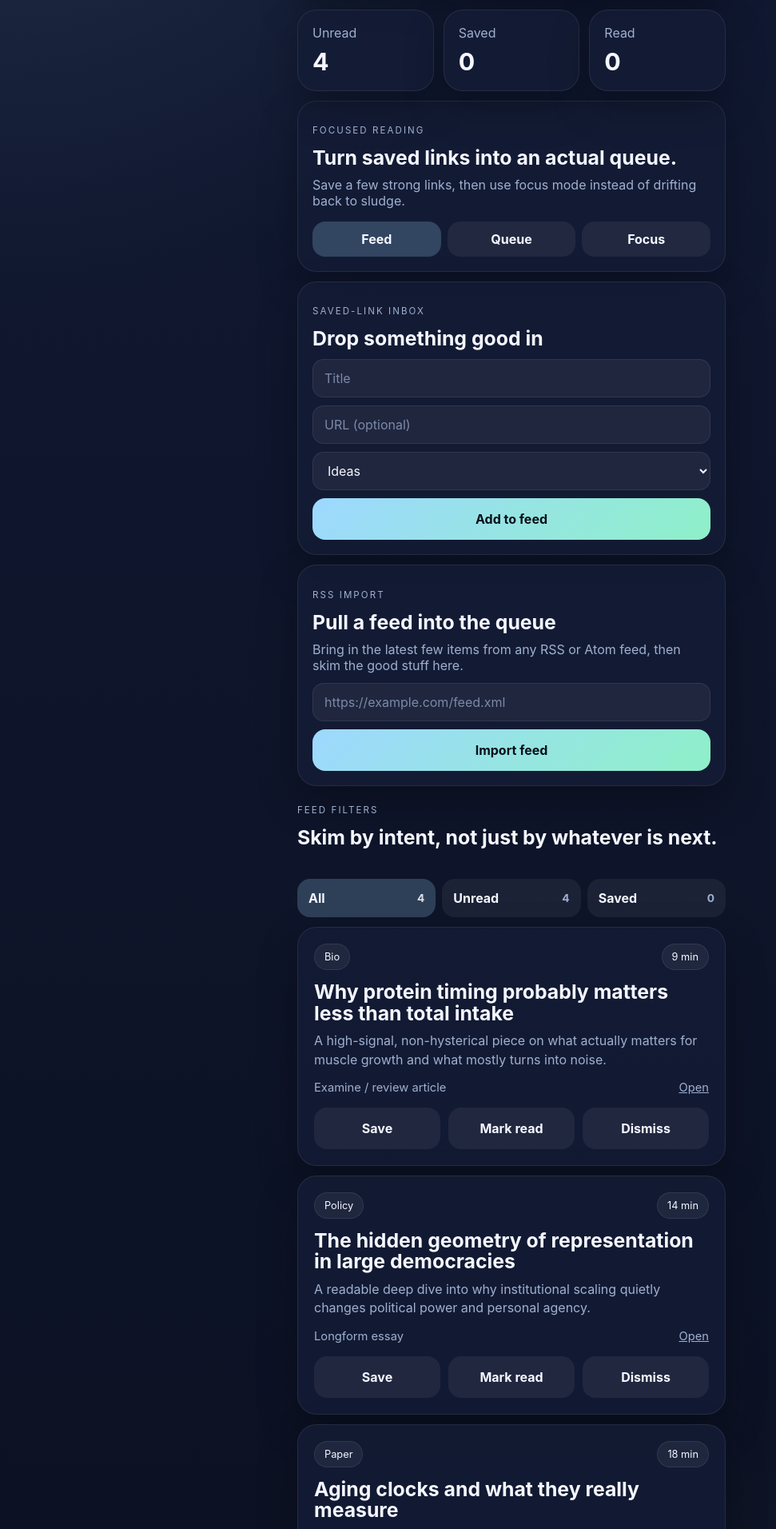
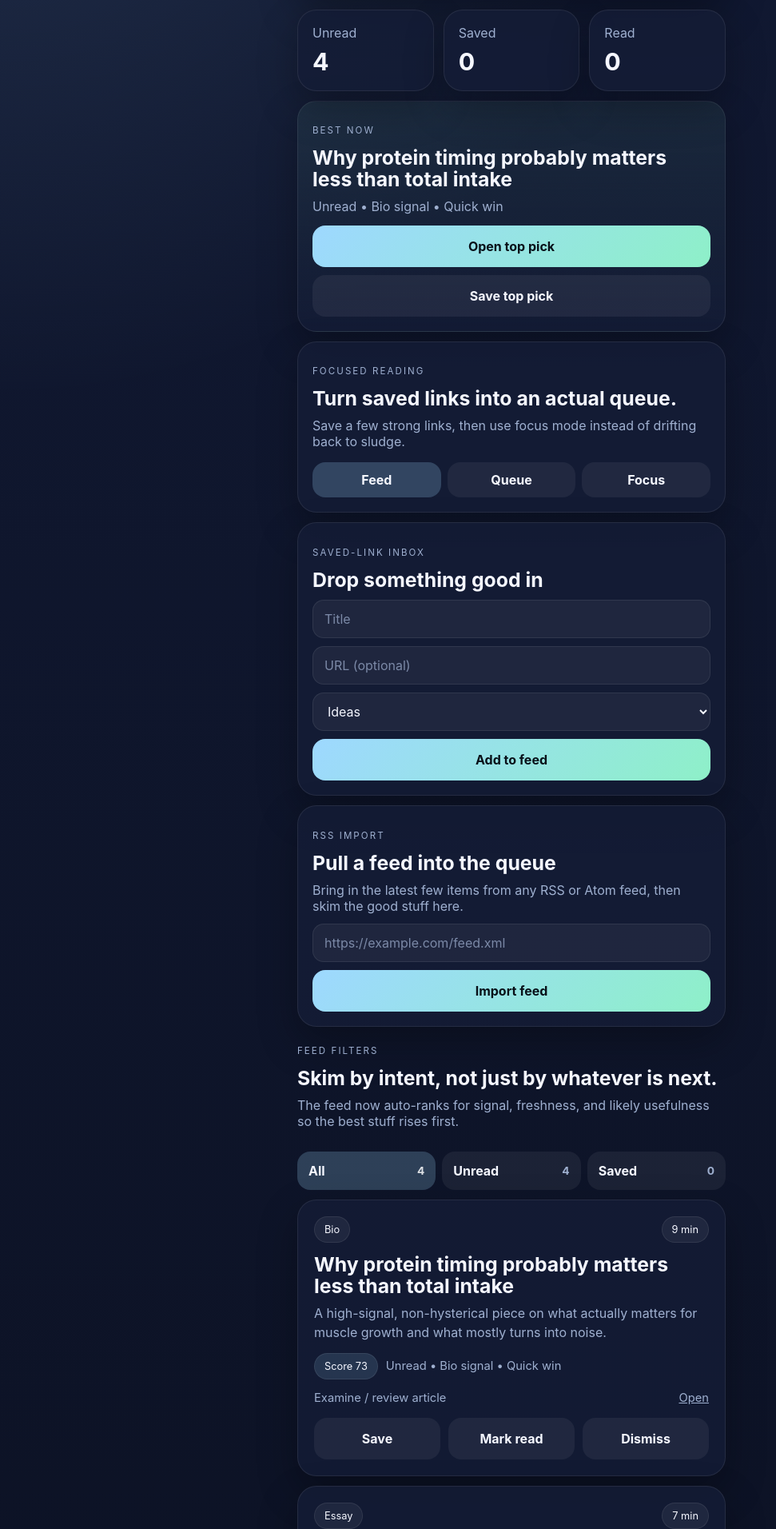
Before and after one commit to zkirby-ai/good-scroll, a Next.js app: page / in a window 1280 px wide. Shown: the part 348-2260 px from the top of the page at 80% size, without its empty margins (0-971 px from the left). Built offline with nearby package versions, Linux system fonts and the light colour scheme.

Commit message:
Add anti-sludge feed ranking

```diff
--- a/app/globals.css
+++ b/app/globals.css
@@ -48,7 +48,7 @@ h2 { margin: 14px 0 10px; font-size: 1.55rem; line-height: 1.08; }
 .statCard { padding: 18px; }
 .statCard span { color: var(--muted); display: block; }
 .statCard strong { display: block; margin-top: 8px; font-size: 1.9rem; }
-.inboxCard, .focusSummaryCard { padding: 18px; margin-bottom: 12px; }
+.inboxCard, .focusSummaryCard, .bestNowCard { padding: 18px; margin-bottom: 12px; }
 .cardHeader { margin-bottom: 12px; }
 .inboxForm { display: grid; gap: 10px; }
 .inboxForm input, .inboxForm select {
@@ -70,7 +70,7 @@ h2 { margin: 14px 0 10px; font-size: 1.55rem; line-height: 1.08; }
   gap: 12px;
   align-items: center;
 }
-.pill, .metaChip {
+.pill, .metaChip, .rankChip {
   display: inline-block;
   padding: 8px 12px;
   border-radius: 999px;
@@ -80,6 +80,20 @@ h2 { margin: 14px 0 10px; font-size: 1.55rem; line-height: 1.08; }
   font-size: 0.8rem;
 }
 .summary { margin: 0 0 14px; color: var(--muted); font-size: 1rem; line-height: 1.45; }
+.cardReasonRow {
+  display: flex;
+  flex-wrap: wrap;
+  gap: 10px;
+  align-items: center;
+  margin-bottom: 14px;
+}
+.rankChip {
+  background: rgba(158,216,255,0.14);
+}
+.reasonText {
+  color: var(--muted);
+  font-size: 0.92rem;
+}
 .sourceRow {
   margin-bottom: 16px;
   display: flex;
@@ -93,17 +107,17 @@ h2 { margin: 14px 0 10px; font-size: 1.55rem; line-height: 1.08; }
   grid-template-columns: 1fr 1fr 1fr;
   gap: 10px;
 }
-.actionGrid button, .inboxForm .primary, .focusActions button, .primaryLink, .toggleButton {
+.actionGrid button, .inboxForm .primary, .focusActions button, .bestNowActions button, .primaryLink, .toggleButton {
   border: 0;
   border-radius: 16px;
   min-height: 52px;
   font-weight: 700;
   color: var(--text);
 }
-.actionGrid .secondary, .focusActions .secondary, .toggleButton {
+.actionGrid .secondary, .focusActions .secondary, .bestNowActions .secondary, .toggleButton {
   background: rgba(255,255,255,0.06);
 }
-.actionGrid .secondary.active, .focusActions .secondary.active, .toggleButton.active {
+.actionGrid .secondary.active, .focusActions .secondary.active, .bestNowActions .secondary.active, .toggleButton.active {
   background: rgba(158,216,255,0.22);
 }
 .inboxForm .primary, .primaryLink {
@@ -167,6 +181,15 @@ h2 { margin: 14px 0 10px; font-size: 1.55rem; line-height: 1.08; }
 .viewToggle.compact .toggleButton.active span {
   color: rgba(255,255,255,0.84);
 }
+.bestNowCard {
+  display: grid;
+  gap: 14px;
+  background: linear-gradient(180deg, rgba(142,240,200,0.08), rgba(20, 28, 54, 0.86));
+}
+.bestNowActions, .focusActions {
+  display: grid;
+  gap: 10px;
+}
 .focusCard {
   background: linear-gradient(180deg, rgba(158,216,255,0.08), rgba(20, 28, 54, 0.86));
 }
@@ -177,10 +200,6 @@ h2 { margin: 14px 0 10px; font-size: 1.55rem; line-height: 1.08; }
   margin-bottom: 18px;
   color: var(--muted);
   font-size: 0.92rem;
-}
-.focusActions {
-  display: grid;
-  gap: 10px;
 }
 .primaryLink {
   display: inline-flex;
--- a/app/page.tsx
+++ b/app/page.tsx
@@ -26,6 +26,11 @@ type RssImportItem = {
   link?: string;
   pubDate?: string;
   contentSnippet?: string;
+};
+
+type RankedArticleCard = ArticleCard & {
+  score: number;
+  reasons: string[];
 };
 
 type ViewMode = 'feed' | 'queue' | 'focus';
@@ -69,6 +74,14 @@ const seedCards: ArticleCard[] = [
     url: 'https://example.com/attention-rituals'
   }
 ];
+
+const categoryWeights: Record<ArticleCard['category'], number> = {
+  Paper: 20,
+  Bio: 18,
+  Essay: 15,
+  Policy: 14,
+  Ideas: 10
+};
 
 function emptyState(): FeedState {
   return { saved: [], dismissed: [], read: [], inbox: [], rssFeeds: [] };
@@ -119,6 +132,58 @@ function sourceLabelFromUrl(input: string) {
   }
 }
 
+function scoreCard(card: ArticleCard, feedState: FeedState): RankedArticleCard {
+  const reasons: string[] = [];
+  let score = 0;
+
+  if (!feedState.read.includes(card.id)) {
+    score += 35;
+    reasons.push('Unread');
+  }
+
+  if (feedState.saved.includes(card.id)) {
+    score += 28;
+    reasons.push('You saved it');
+  }
+
+  score += categoryWeights[card.category];
+  reasons.push(`${card.category} signal`);
+
+  if (card.readMinutes <= 12) {
+    score += 12;
+    reasons.push('Quick win');
+  } else if (card.readMinutes <= 20) {
+    score += 6;
+    reasons.push('Worth a session');
+  }
+
+  if (card.createdAt) {
+    const ageHours = (Date.now() - new Date(card.createdAt).getTime()) / (1000 * 60 * 60);
+    if (ageHours <= 36) {
+      score += 10;
+      reasons.push('Fresh');
+    } else if (ageHours <= 168) {
+      score += 4;
+    }
+  }
+
+  const source = card.source.toLowerCase();
+  if (/(paper|review|journal|essay|longform|substack|research)/.test(source)) {
+    score += 8;
+    reasons.push('High-signal source');
+  }
+
+  if (feedState.read.includes(card.id)) {
+    score -= 26;
+  }
+
+  return {
+    ...card,
+    score,
+    reasons: reasons.slice(0, 3)
+  };
+}
+
 export default function HomePage() {
   const [feedState, setFeedState] = useState<FeedState>(() => loadState());
   const [title, setTitle] = useState('');
@@ -140,26 +205,34 @@ export default function HomePage() {
     () => cards.filter((card) => !feedState.dismissed.includes(card.id)),
     [cards, feedState.dismissed]
   );
+  const rankedCards = useMemo(
+    () => visibleCards
+      .map((card) => scoreCard(card, feedState))
+      .sort((a, b) => b.score - a.score),
+    [visibleCards, feedState]
+  );
   const unreadCards = useMemo(
-    () => visibleCards.filter((card) => !feedState.read.includes(card.id)),
-    [visibleCards, feedState.read]
+    () => rankedCards.filter((card) => !feedState.read.includes(card.id)),
+    [rankedCards, feedState.read]
   );
   const savedCards = useMemo(
     () => feedState.saved
-      .map((id) => visibleCards.find((card) => card.id === id))
-      .filter((card): card is ArticleCard => Boolean(card)),
-    [feedState.saved, visibleCards]
+      .map((id) => rankedCards.find((card) => card.id === id))
+      .filter((card): card is RankedArticleCard => Boolean(card))
+      .sort((a, b) => b.score - a.score),
+    [feedState.saved, rankedCards]
   );
   const filteredFeedCards = useMemo(() => {
     if (feedFilter === 'saved') return savedCards;
     if (feedFilter === 'unread') return unreadCards;
-    return visibleCards;
-  }, [feedFilter, savedCards, unreadCards, visibleCards]);
+    return rankedCards;
+  }, [feedFilter, savedCards, unreadCards, rankedCards]);
   const unreadSavedCards = useMemo(
     () => savedCards.filter((card) => !feedState.read.includes(card.id)),
     [savedCards, feedState.read]
   );
   const focusedCard = unreadSavedCards[0] ?? savedCards[0] ?? null;
+  const topCard = rankedCards[0] ?? null;
 
   const savedCount = feedState.saved.length;
   const readCount = feedState.read.length;
@@ -264,7 +337,7 @@ export default function HomePage() {
     }
   }
 
-  function renderArticleCard(card: ArticleCard) {
+  function renderArticleCard(card: RankedArticleCard) {
     const isSaved = feedState.saved.includes(card.id);
     const isRead = feedState.read.includes(card.id);
 
@@ -276,6 +349,10 @@ export default function HomePage() {
         </div>
         <h2>{card.title}</h2>
         <p className="summary">{card.summary}</p>
+        <div className="cardReasonRow">
+          <span className="rankChip">Score {card.score}</span>
+          <span className="reasonText">{card.reasons.join(' • ')}</span>
+        </div>
         <div className="sourceRow">
           <span>{card.source}</span>
           {card.url ? <a href={card.url} target="_blank" rel="noreferrer">Open</a> : null}
@@ -315,6 +392,22 @@ export default function HomePage() {
           <strong>{readCount}</strong>
         </article>
       </section>
+
+      {topCard ? (
+        <section className="card bestNowCard">
+          <div>
+            <p className="eyebrow">best now</p>
+            <h2>{topCard.title}</h2>
+            <p className="sub">{topCard.reasons.join(' • ')}</p>
+          </div>
+          <div className="bestNowActions">
+            {topCard.url ? <a className="primaryLink" href={topCard.url} target="_blank" rel="noreferrer">Open top pick</a> : null}
+            <button className={feedState.saved.includes(topCard.id) ? 'secondary active' : 'secondary'} onClick={() => markSaved(topCard.id)}>
+              {feedState.saved.includes(topCard.id) ? 'Saved already' : 'Save top pick'}
+            </button>
+          </div>
+        </section>
+      ) : null}
 
       <section className="card focusSummaryCard">
         <div>
@@ -399,6 +492,10 @@ export default function HomePage() {
               <p className="eyebrow">up next</p>
               <h2>{focusedCard.title}</h2>
               <p className="summary">{focusedCard.summary}</p>
+              <div className="cardReasonRow">
+                <span className="rankChip">Score {focusedCard.score}</span>
+                <span className="reasonText">{focusedCard.reasons.join(' • ')}</span>
+              </div>
               <div className="focusMeta">
                 <span>{focusedCard.source}</span>
                 <span>{feedState.read.includes(focusedCard.id) ? 'Already read' : 'Unread and queued'}</span>
@@ -441,10 +538,11 @@ export default function HomePage() {
             <div>
               <p className="eyebrow">feed filters</p>
               <h2>Skim by intent, not just by whatever is next.</h2>
+              <p className="sub">The feed now auto-ranks for signal, freshness, and likely usefulness so the best stuff rises first.</p>
             </div>
             <div className="viewToggle compact" role="tablist" aria-label="Feed filters">
               <button className={feedFilter === 'all' ? 'toggleButton active' : 'toggleButton'} onClick={() => setFeedFilter('all')}>
-                All <span>{visibleCards.length}</span>
+                All <span>{rankedCards.length}</span>
               </button>
               <button className={feedFilter === 'unread' ? 'toggleButton active' : 'toggleButton'} onClick={() => setFeedFilter('unread')}>
                 Unread <span>{unreadCount}</span>
```
